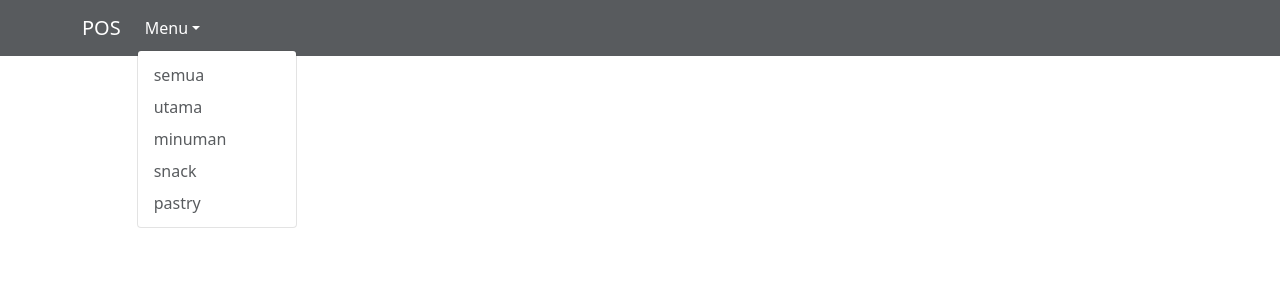
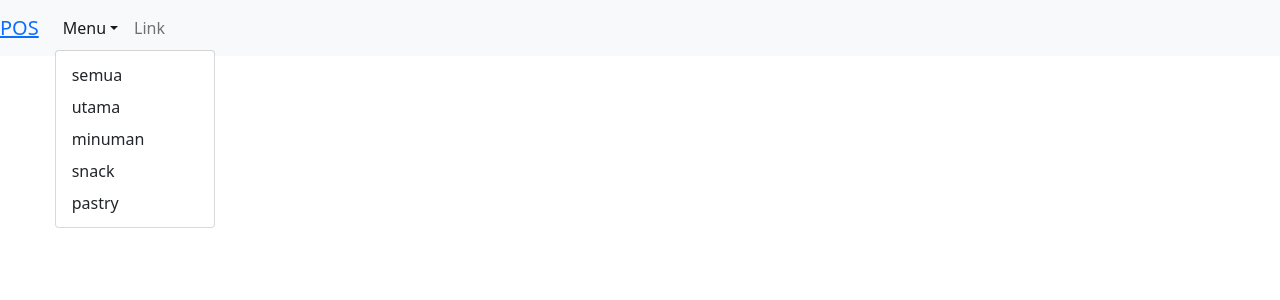
Before and after one commit to isanaID/E-commerce, a React (Create React App) app in the folder client/: page / in a window 1280 px wide. Both pictures are taken after a click on the button "Menu". Shown: the top 300 px of the page. Built offline with nearby package versions, Linux system fonts and the light colour scheme.

Commit message:
fix login and top bar function

```diff
--- /dev/null
+++ b/client/src/components/StoreLogo/index.jsx
@@ -0,0 +1,13 @@
+import * as React from 'react';
+import { Link } from 'react-router-dom';
+import { config } from '../../config';
+
+export default function StoreLogo(){
+    return (
+    <div>
+      <Link to="/">
+            {config.site_title}
+      </Link>
+      </div>
+    )
+ }
--- /dev/null
+++ b/client/src/components/TopBar/index.jsx
@@ -0,0 +1,45 @@
+import * as React from 'react';
+import { useSelector } from 'react-redux';
+import { Link } from 'react-router-dom';
+import 'bootstrap/dist/css/bootstrap.min.css';
+import { Nav, Navbar, NavDropdown} from 'react-bootstrap';
+import menus from './menus';
+
+import StoreLogo from '../StoreLogo';
+
+export default function TopBar() {
+    let auth = useSelector(state => state.auth);
+
+    return (
+        <div>
+            <Navbar bg="light" expand="lg">
+                <Navbar.Brand href="#"><StoreLogo /></Navbar.Brand>
+                <Navbar.Toggle aria-controls="basic-navbar-nav" />
+                <Navbar.Collapse id="basic-navbar-nav">
+                    <Nav className="mr-auto">
+                        <NavDropdown title="Menu" id="basic-nav-dropdown">
+                    {menus.map(menu => {
+                        return(
+                            <NavDropdown.Item key={`${menu.id}`} href={`/${menu.id}`}>{menu.label}</NavDropdown.Item>
+                        )
+                    })}
+                </NavDropdown>
+                    </Nav>
+                    <Nav>
+                        <Nav.Link href="/login">Link</Nav.Link>
+                     <div className="mr-5 text-right">
+
+                    <Link to={auth.user ? '/account' : '/login'}>
+                    <div className="mr-2 inline-block text-red-600 font-bold">
+                        {auth?.user?.full_name}
+                    </div>
+                    </Link>
+
+                    </div>
+                    </Nav>
+                </Navbar.Collapse>
+            </Navbar>
+        </div>
+
+    )
+}
--- a/client/src/pages/Home/index.jsx
+++ b/client/src/pages/Home/index.jsx
@@ -1,30 +1,12 @@
 import * as React from "react";
 import 'bootstrap/dist/css/bootstrap.min.css';
 import { Container, Nav, Navbar, NavDropdown} from 'react-bootstrap';
-import menus from './menus';
+import TopBar from '../../components/TopBar';
 
 export default function Home() {
         return (
-            <div>
-            <Navbar className="navbar fixed-top navbar-expand-lg navbar-dark bg-dark opacity-75" bg="dark" variant="dark">
-            <Container>
-            <Navbar.Brand href="/">POS</Navbar.Brand>
-            <button className="navbar-toggler" type="button" data-bs-toggle="collapse" data-bs-target="#navbarNav" aria-controls="navbarNav" aria-expanded="false" aria-label="Toggle navigation">
-                <span className="navbar-toggler-icon"></span>
-            </button>
-            <div className="collapse navbar-collapse" id="navbarNav">
-            <Nav className="me-auto">
-                <NavDropdown title="Menu" id="basic-nav-dropdown">
-                    {menus.map(menu => {
-                        return(
-                            <NavDropdown.Item key={`${menu.id}`} href={`/${menu.id}`}>{menu.label}</NavDropdown.Item>
-                        )
-                    })}
-                </NavDropdown>
-            </Nav>
-            </div>
-            </Container>
-          </Navbar>
-          </div>
+        <div>
+            <TopBar />
+         </div>
         )
     }
--- a/client/src/pages/Login/index.jsx
+++ b/client/src/pages/Login/index.jsx
@@ -32,7 +32,7 @@ export default function Login(){
 
         let rules = {
             email: 'required|email',
-            password: 'required|min:8'
+            password: 'required|min:5'
         };
 
         let validation = new Validator(data, rules);
@@ -44,21 +44,20 @@ export default function Login(){
         ]);
 
         if(validation.passes()){
-            dispatch(userLogin(email, password));
-            login(email, password)
-            .then(response => {
-                if(response.status === 200){
-                    navigate('/');
-                }else{
-                    console.log(response.data.message);
-                    alert('Gagal login, silakan coba lagi');
-                }
-            })
-            .catch(error => {
-                console.log(error);
-                alert('Gagal login, silakan coba lagi');
-            })
-        }
+        let userSign = login(email, password);
+        userSign.then(response => {
+            let signData = response.data;
+            console.log(userSign);
+            console.log(signData);
+            let {user, token} = signData;
+            dispatch(userLogin(user, token));
+            console.log(user, token);
+            navigate('/');
+        })
+        .catch(error => {
+            setErrors(['Email atau Password salah']);
+        })
+    }
     }
 
         return(
--- a/client/src/pages/Register/index.jsx
+++ b/client/src/pages/Register/index.jsx
@@ -5,6 +5,7 @@ import { registerUser } from '../../api/auth';
 import { useNavigate } from 'react-router-dom';
 import Input from "./input";
 import ShowErrors from "./showErrors";
+import StoreLogo from '../../components/StoreLogo';
 
 export default class Register extends React.Component {
     state = {
@@ -65,6 +66,9 @@ export default class Register extends React.Component {
     render() {
         return(
             <div className="body"><div className='bold-line'></div>
+            <div className="text-center mb-5">
+            <StoreLogo/>
+            </div>
                 <div className="containerregis">
                 <div className='window'>
                 <div className='overlay'></div>
```
Also changed, not shown: client/src/components/TopBar/menus.js (renamed from client/src/pages/Home/menus.js).
